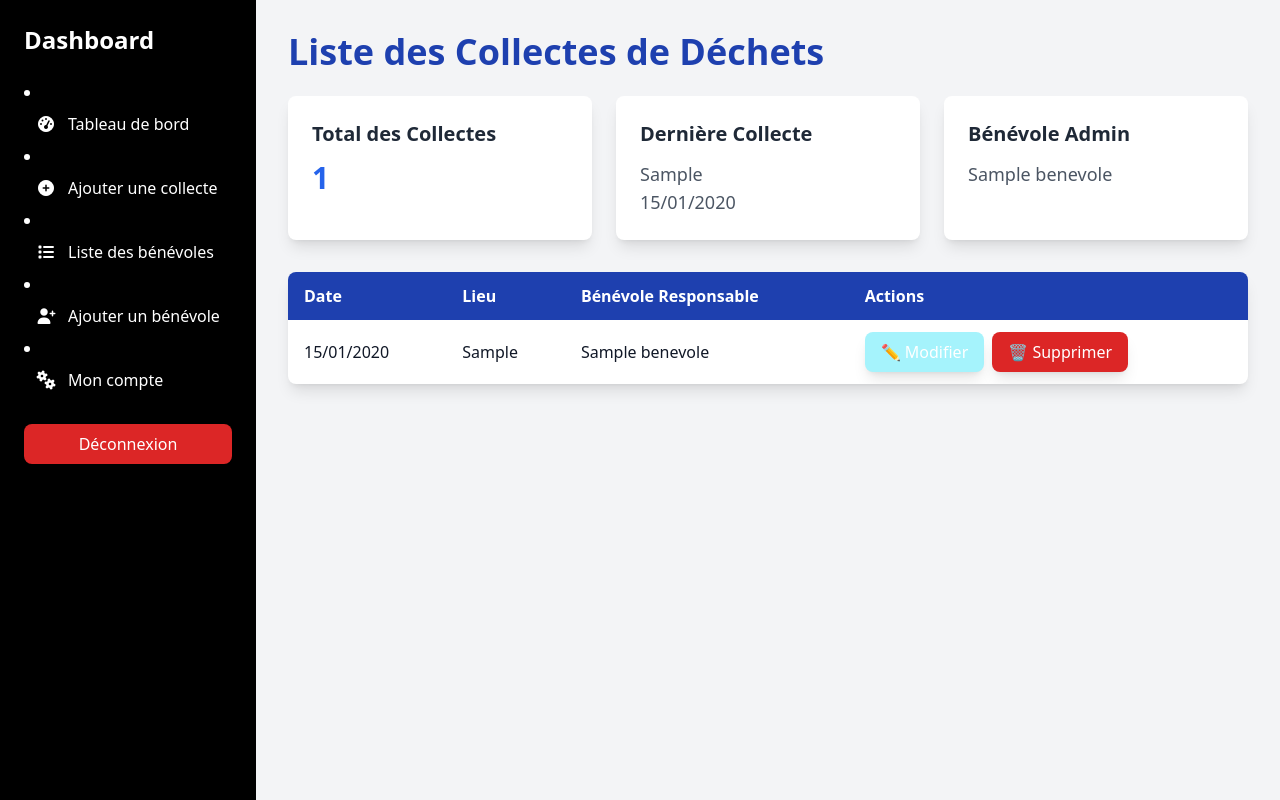
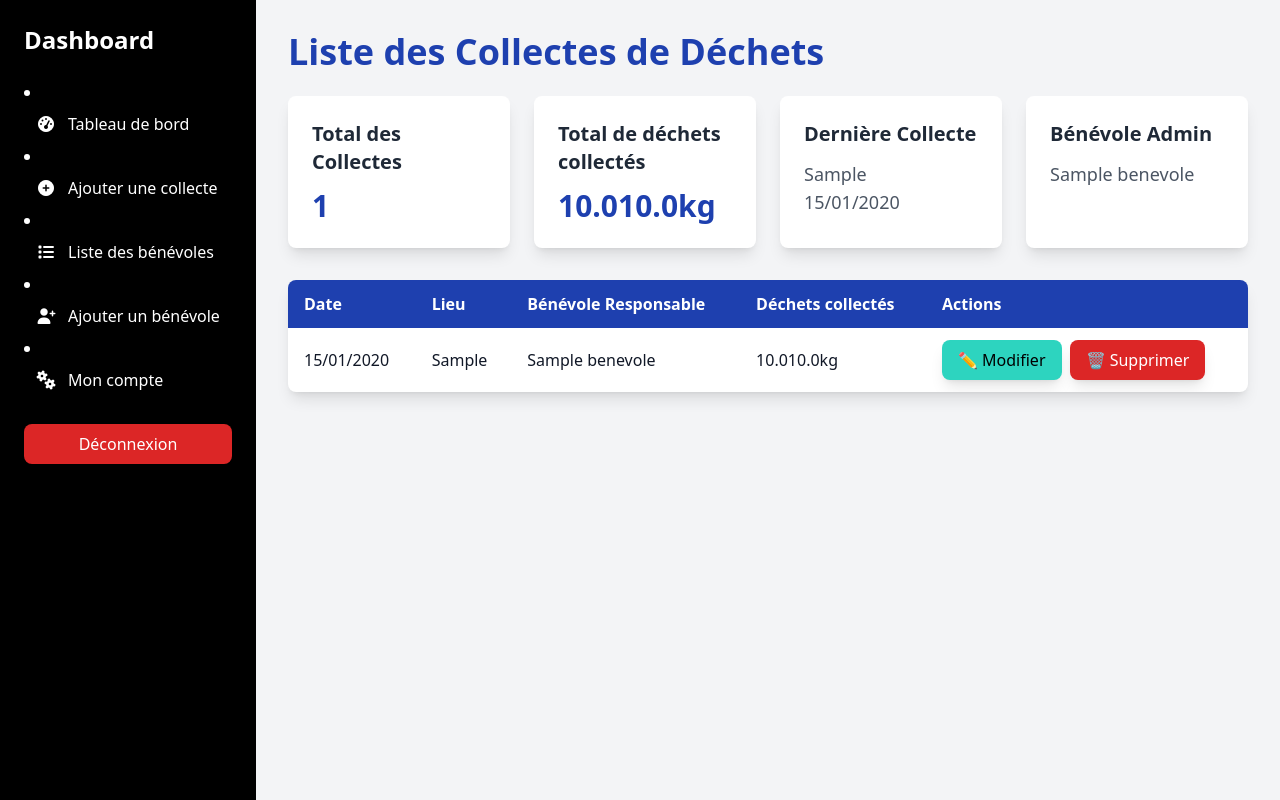
Before and after one commit to adatechschool/projet-backoffice-collecte-des-dechets-DALL, a PHP site: page /collection_list.php in a window 1280 px wide. Run offline with PHP 8.4, Linux system fonts and the light colour scheme; tables that the repository leaves empty or names only in its code hold one stand-in row (values such as "Sample post"); a stand-in replaces the project's code that opens the database connection; some libraries are stand-ins or nearby versions.

Commit message:
total trash

```diff
--- a/association/php/collection_list.php
+++ b/association/php/collection_list.php
@@ -15,6 +15,12 @@
         $collectes = $stmt->fetchAll();
         $admin = $query->fetch(PDO::FETCH_ASSOC);
         $adminNom = $admin ? htmlspecialchars($admin['nom']) : 'Aucun administrateur trouvé';
+
+        $stmt_collecte = $pdo->prepare("SELECT ROUND(SUM(d.quantite_kg),1) FROM dechets_collectes d LEFT JOIN collectes c ON d.id_collecte = c.id WHERE d.id_collecte = ?");
+
+        $stmt_total = $pdo->query("SELECT ROUND(SUM(d.quantite_kg),1) FROM dechets_collectes d");
+        $stmt_total->execute();
+        $total = $stmt_total->fetch();
 
     } catch (PDOException $e) {
         echo "Erreur de base de données : " . $e->getMessage();
@@ -68,11 +74,15 @@
         <?php endif; ?>
 
         <!-- Cartes d'informations -->
-        <div class="grid grid-cols-1 sm:grid-cols-2 lg:grid-cols-3 gap-6 mb-8">
+        <div class="grid grid-cols-1 sm:grid-cols-2 lg:grid-cols-4 gap-6 mb-8">
             <!-- Nombre total de collectes -->
             <div class="bg-white p-6 rounded-lg shadow-lg">
                 <h3 class="text-xl font-semibold text-gray-800 mb-3">Total des Collectes</h3>
-                <p class="text-3xl font-bold text-blue-600"><?= count($collectes) ?></p>
+                <p class="text-3xl font-bold text-blue-800"><?= count($collectes) ?></p>
+            </div>
+            <div class="bg-white p-6 rounded-lg shadow-lg">
+                <h3 class="text-xl font-semibold text-gray-800 mb-3">Total de déchets collectés</h3>
+                <p class="text-3xl font-bold text-blue-800"><?= implode($total)."kg" ?></p>
             </div>
             <!-- Dernière collecte -->
             <div class="bg-white p-6 rounded-lg shadow-lg">
@@ -95,6 +105,7 @@
                     <th class="py-3 px-4 text-left">Date</th>
                     <th class="py-3 px-4 text-left">Lieu</th>
                     <th class="py-3 px-4 text-left">Bénévole Responsable</th>
+                    <th class="py-3 px-4 text-left">Déchets collectés</th>
                     <th class="py-3 px-4 text-left">Actions</th>
                 </tr>
                 </thead>
@@ -106,11 +117,18 @@
                         <td class="py-3 px-4">
                             <?= $collecte['nom'] ? htmlspecialchars($collecte['nom']) : 'Aucun bénévole' ?>
                         </td>
+                        <td class="py-3 px-4"><?php
+                                    $stmt_collecte->execute([$collecte['id']]);
+                                    $dechets = $stmt_collecte->fetch();
+                                    $dechets_string = implode($dechets);
+                                ?>
+                                <?= $dechets_string == null ? "N/R" : htmlspecialchars($dechets_string)."kg" ?>
+                        </td>
                         <td class="py-3 px-4 flex space-x-2">
-                            <a href="collection_edit.php?id=<?= $collecte['id'] ?>" class="bg-cyan-200 hover:bg-cyan-600 text-white px-4 py-2 rounded-lg shadow-lg focus:outline-none focus:ring-2 focus:ring-blue-500 transition duration-200">
+                            <a href="collection_edit.php?id=<?= $collecte['id'] ?>" class="bg-teal-400 hover:bg-teal-600 text-black px-4 py-2 rounded-lg shadow-lg focus:outline-none focus:ring-2 focus:ring-blue-500 transition duration-200">
                                 ✏️ Modifier
                             </a>
-                            <a href="collection_delete.php?id=<?= $collecte['id'] ?>" class="bg-red-600 hover:bg-red-700 text-white px-4 py-2 rounded-lg shadow-lg focus:outline-none focus:ring-2 focus:ring-red-500 transition duration-200" onclick="return confirm('Êtes-vous sûr de vouloir supprimer cette collecte ?');">
+                            <a href="collection_delete.php?id=<?= $collecte['id'] ?>" class="bg-red-600 hover:bg-red-700 text-white px-4 py-2 rounded-lg shadow-lg focus:outline-none focus:ring-2 focus:ring-red-500 transition duration-200" onclick="return confirm('Êtes-vous sûr de vouloir supprimer ce déchet ?');">
                                 🗑️ Supprimer
                             </a>
                         </td>
```
Also changed, not shown: association/php/collection_edit.php (+4 -5 lines).
